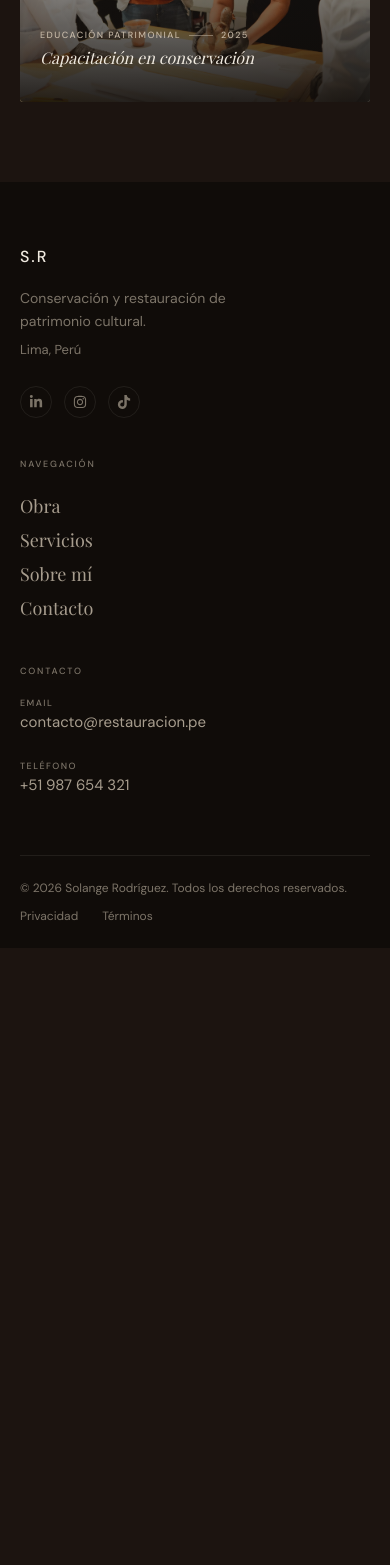
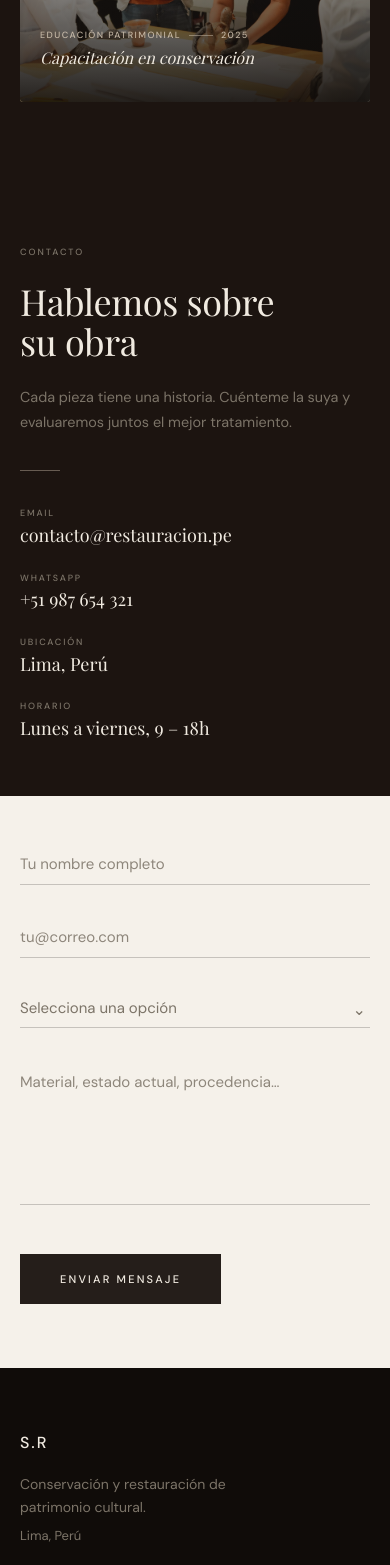
Before and after one commit to GustavoUT22/sr-conservation-restoration-web, a Next.js app: page / in a window 390 px wide. Shown: the part 5245-6810 px from the top of the page. Before the commit the page ends 6193 px from the top, so only its background shows below. Built offline with nearby package versions, Linux system fonts and the light colour scheme; a web font is replaced by a local one.

Commit message:
add: contact-section

```diff
--- /dev/null
+++ b/app/components/sections/contact/Contact.module.css
@@ -0,0 +1,263 @@
+/*
+ * Contact.module.css
+ *
+ * Variables consumed from globals.css:
+ *   --bg-light       → section + form panel background (tertiary-200 = #F5F1EA)
+ *   --primary-900    → left panel background (#1C1410)
+ *   --text-inv       → text on dark panel (neutral-100)
+ *   --text-muted     → secondary text (neutral-500)
+ *   --text-main      → text on light panel (neutral-800)
+ *   --accent-sand    → eyebrow, divider, decorative elements
+ *   --serif          → Playfair Display
+ *   --sans           → DM Sans
+ */
+
+/* ── Section: two columns ── */
+.section {
+  display: grid;
+  grid-template-columns: 38% 1fr;
+  min-height: 580px;
+  background-color: var(--bg-light);
+}
+
+/* ── Left dark panel ── */
+.panel {
+  background-color: var(--primary-900);
+  padding: 5rem 3rem 5rem 2.5rem;
+  display: flex;
+  flex-direction: column;
+}
+
+.eyebrow {
+  font-family: var(--sans);
+  font-size: 0.5625rem;
+  font-weight: 500;
+  letter-spacing: 0.22em;
+  text-transform: uppercase;
+  color: var(--text-muted);
+  margin-bottom: 1.5rem;
+}
+
+.title {
+  font-family: var(--serif);
+  font-size: clamp(2.25rem, 3.5vw, 3.25rem);
+  font-weight: 400;
+  line-height: 1.1;
+  color: var(--text-inv);
+  margin-bottom: 1.5rem;
+  letter-spacing: -0.01em;
+}
+
+.description {
+  font-family: var(--sans);
+  font-size: 0.9rem;
+  line-height: 1.7;
+  color: var(--text-muted);
+  max-width: 34ch;
+  margin-bottom: 2.25rem;
+}
+
+.divider {
+  display: block;
+  width: 2.5rem;
+  height: 1px;
+  background-color: var(--accent-sand);
+  opacity: 0.4;
+  margin-bottom: 2.25rem;
+}
+
+/* ── Contact info list ── */
+.infoList {
+  display: flex;
+  flex-direction: column;
+  gap: 1.5rem;
+}
+
+.infoItem {
+  display: flex;
+  flex-direction: column;
+  gap: 0.3rem;
+}
+
+.infoLabel {
+  font-family: var(--sans);
+  font-size: 0.5625rem;
+  font-weight: 500;
+  letter-spacing: 0.2em;
+  text-transform: uppercase;
+  color: var(--text-muted);
+}
+
+.infoValue {
+  font-family: var(--serif);
+  font-size: 1.125rem;
+  font-weight: 400;
+  color: var(--text-inv);
+  line-height: 1.3;
+}
+
+.infoLink {
+  color: var(--text-inv);
+  transition: color 0.2s ease;
+}
+
+.infoLink:hover {
+  color: var(--accent-sand);
+}
+
+/* ── Right form panel ── */
+.formPanel {
+  background-color: var(--bg-light);
+  padding: 5rem 3.5rem 5rem 4rem;
+  display: flex;
+  align-items: flex-start;
+}
+
+/* ── Form ── */
+.form {
+  width: 100%;
+  display: flex;
+  flex-direction: column;
+  gap: 0;
+}
+
+/* Row: two inputs side by side */
+.row {
+  display: grid;
+  grid-template-columns: 1fr 1fr;
+  gap: 2.5rem;
+}
+
+.field {
+  position: relative;
+  width: 100%;
+  margin-bottom: 2rem;
+}
+
+/* ── Input base ── */
+.input {
+  width: 100%;
+  background: transparent;
+  border: none;
+  border-bottom: 1px solid rgba(58, 54, 50, 0.25);
+  padding: 0.625rem 0;
+  font-family: var(--sans);
+  font-size: 0.9375rem;
+  color: var(--text-main);
+  outline: none;
+  transition: border-color 0.2s ease;
+  appearance: none;
+  -webkit-appearance: none;
+}
+
+.input::placeholder {
+  color: var(--text-muted);
+  opacity: 0.85;
+}
+
+.input:focus {
+  border-bottom-color: var(--text-main);
+}
+
+/* ── Select ── */
+.select {
+  cursor: pointer;
+  padding-right: 2rem;
+}
+
+.select.placeholder {
+  color: var(--text-muted);
+}
+
+.selectArrow {
+  position: absolute;
+  right: 0.25rem;
+  bottom: 0.625rem;
+  font-size: 1rem;
+  color: var(--text-muted);
+  pointer-events: none;
+  line-height: 1;
+}
+
+/* ── Textarea ── */
+.textarea {
+  resize: none;
+  min-height: 120px;
+  line-height: 1.65;
+}
+
+/* ── Submit button ── */
+.submit {
+  align-self: flex-start;
+  margin-top: 0.75rem;
+  font-family: var(--sans);
+  font-size: 0.6875rem;
+  font-weight: 500;
+  letter-spacing: 0.2em;
+  text-transform: uppercase;
+  color: var(--text-inv);
+  background-color: var(--primary-800, #251E1A);
+  border: none;
+  padding: 1.125rem 2.5rem;
+  cursor: pointer;
+  transition: background-color 0.25s ease;
+}
+
+.submit:hover {
+  background-color: var(--primary-900, #1C1410);
+}
+
+/* ── Success state ── */
+.successMsg {
+  display: flex;
+  flex-direction: column;
+  gap: 1.25rem;
+  padding-top: 1rem;
+}
+
+.successLine {
+  display: block;
+  width: 2.5rem;
+  height: 1px;
+  background-color: var(--accent-sand);
+}
+
+.successText {
+  font-family: var(--serif);
+  font-size: 1.25rem;
+  font-weight: 400;
+  line-height: 1.6;
+  color: var(--text-main);
+  max-width: 32ch;
+}
+
+/* ── Responsive: tablet ── */
+@media (max-width: 1024px) {
+  .section {
+    grid-template-columns: 44% 1fr;
+  }
+
+  .formPanel {
+    padding: 4rem 2rem 4rem 3rem;
+  }
+}
+
+/* ── Responsive: mobile ── */
+@media (max-width: 768px) {
+  .section {
+    grid-template-columns: 1fr;
+  }
+
+  .panel {
+    padding: 4rem 1.25rem 3.5rem;
+  }
+
+  .formPanel {
+    padding: 3rem 1.25rem 4rem;
+  }
+
+  .row {
+    grid-template-columns: 1fr;
+    gap: 0;
+  }
+}
--- /dev/null
+++ b/app/components/sections/contact/Contact.tsx
@@ -0,0 +1,160 @@
+'use client';
+
+import { useState } from 'react';
+import styles from './Contact.module.css';
+
+const contactInfo = [
+  { label: 'Email',     value: 'contacto@restauracion.pe', href: 'mailto:contacto@restauracion.pe' },
+  { label: 'Whatsapp',  value: '+51 987 654 321',           href: 'https://wa.me/51987654321' },
+  { label: 'Ubicación', value: 'Lima, Perú',                href: null },
+  { label: 'Horario',   value: 'Lunes a viernes, 9 – 18h', href: null },
+];
+
+const serviceOptions = [
+  'Pintura colonial',
+  'Escultura policromada',
+  'Mural histórico',
+  'Cerámica y objetos',
+  'Documentos y papel',
+  'Consultoría patrimonial',
+  'Otro',
+];
+
+export default function Contact() {
+  const [formData, setFormData] = useState({
+    name: '',
+    email: '',
+    service: '',
+    message: '',
+  });
+  const [submitted, setSubmitted] = useState(false);
+
+  const handleChange = (
+    e: React.ChangeEvent<HTMLInputElement | HTMLTextAreaElement | HTMLSelectElement>
+  ) => {
+    setFormData(prev => ({ ...prev, [e.target.name]: e.target.value }));
+  };
+
+  const handleSubmit = (e: React.MouseEvent<HTMLButtonElement>) => {
+    e.preventDefault();
+    // TODO: connect to form handler / API
+    setSubmitted(true);
+  };
+
+  return (
+    <section className={styles.section} id="contacto">
+
+      {/* ── Left panel (dark) ── */}
+      <div className={styles.panel}>
+        <span className={styles.eyebrow}>Contacto</span>
+
+        <h2 className={styles.title}>
+          Hablemos sobre
+          <br />
+          su obra
+        </h2>
+
+        <p className={styles.description}>
+          Cada pieza tiene una historia. Cuénteme la suya y
+          evaluaremos juntos el mejor tratamiento.
+        </p>
+
+        <span className={styles.divider} aria-hidden="true" />
+
+        <dl className={styles.infoList}>
+          {contactInfo.map(({ label, value, href }) => (
+            <div key={label} className={styles.infoItem}>
+              <dt className={styles.infoLabel}>{label}</dt>
+              <dd className={styles.infoValue}>
+                {href
+                  ? <a href={href} className={styles.infoLink}>{value}</a>
+                  : value
+                }
+              </dd>
+            </div>
+          ))}
+        </dl>
+      </div>
+
+      {/* ── Right panel (form) ── */}
+      <div className={styles.formPanel}>
+        {submitted ? (
+          <div className={styles.successMsg}>
+            <span className={styles.successLine} aria-hidden="true" />
+            <p className={styles.successText}>
+              Gracias por su mensaje. Le responderé en menos de 48 horas.
+            </p>
+          </div>
+        ) : (
+          <div className={styles.form}>
+
+            {/* Row: name + email */}
+            <div className={styles.row}>
+              <div className={styles.field}>
+                <input
+                  type="text"
+                  name="name"
+                  placeholder="Tu nombre completo"
+                  value={formData.name}
+                  onChange={handleChange}
+                  className={styles.input}
+                  autoComplete="name"
+                />
+              </div>
+              <div className={styles.field}>
+                <input
+                  type="email"
+                  name="email"
+                  placeholder="tu@correo.com"
+                  value={formData.email}
+                  onChange={handleChange}
+                  className={styles.input}
+                  autoComplete="email"
+                />
+              </div>
+            </div>
+
+            {/* Select */}
+            <div className={styles.field}>
+              <select
+                name="service"
+                value={formData.service}
+                onChange={handleChange}
+                className={`${styles.input} ${styles.select} ${!formData.service ? styles.placeholder : ''}`}
+              >
+                <option value="" disabled>Selecciona una opción</option>
+                {serviceOptions.map(opt => (
+                  <option key={opt} value={opt}>{opt}</option>
+                ))}
+              </select>
+              <span className={styles.selectArrow} aria-hidden="true">⌄</span>
+            </div>
+
+            {/* Textarea */}
+            <div className={styles.field}>
+              <textarea
+                name="message"
+                placeholder="Material, estado actual, procedencia…"
+                value={formData.message}
+                onChange={handleChange}
+                className={`${styles.input} ${styles.textarea}`}
+                rows={5}
+              />
+            </div>
+
+            {/* Submit */}
+            <button
+              type="button"
+              onClick={handleSubmit}
+              className={styles.submit}
+            >
+              Enviar mensaje
+            </button>
+
+          </div>
+        )}
+      </div>
+
+    </section>
+  );
+}
--- a/app/page.tsx
+++ b/app/page.tsx
@@ -2,6 +2,7 @@ import Hero from "./components/sections/hero/Hero";
 import About from "./components/sections/about/About";
 import Works from "./components/sections/works/Works";
 import Specialties from "./components/sections/specialties/Specialties";
+import Contact from "./components/sections/contact/Contact";
 ;
 
 export default function Home() {
@@ -12,7 +13,7 @@ export default function Home() {
       <Specialties />
       {/* <CallToAction /> */}
       <Works />
-      {/* <Contact /> */}
+      <Contact />
     </div>
   );
 }
```
